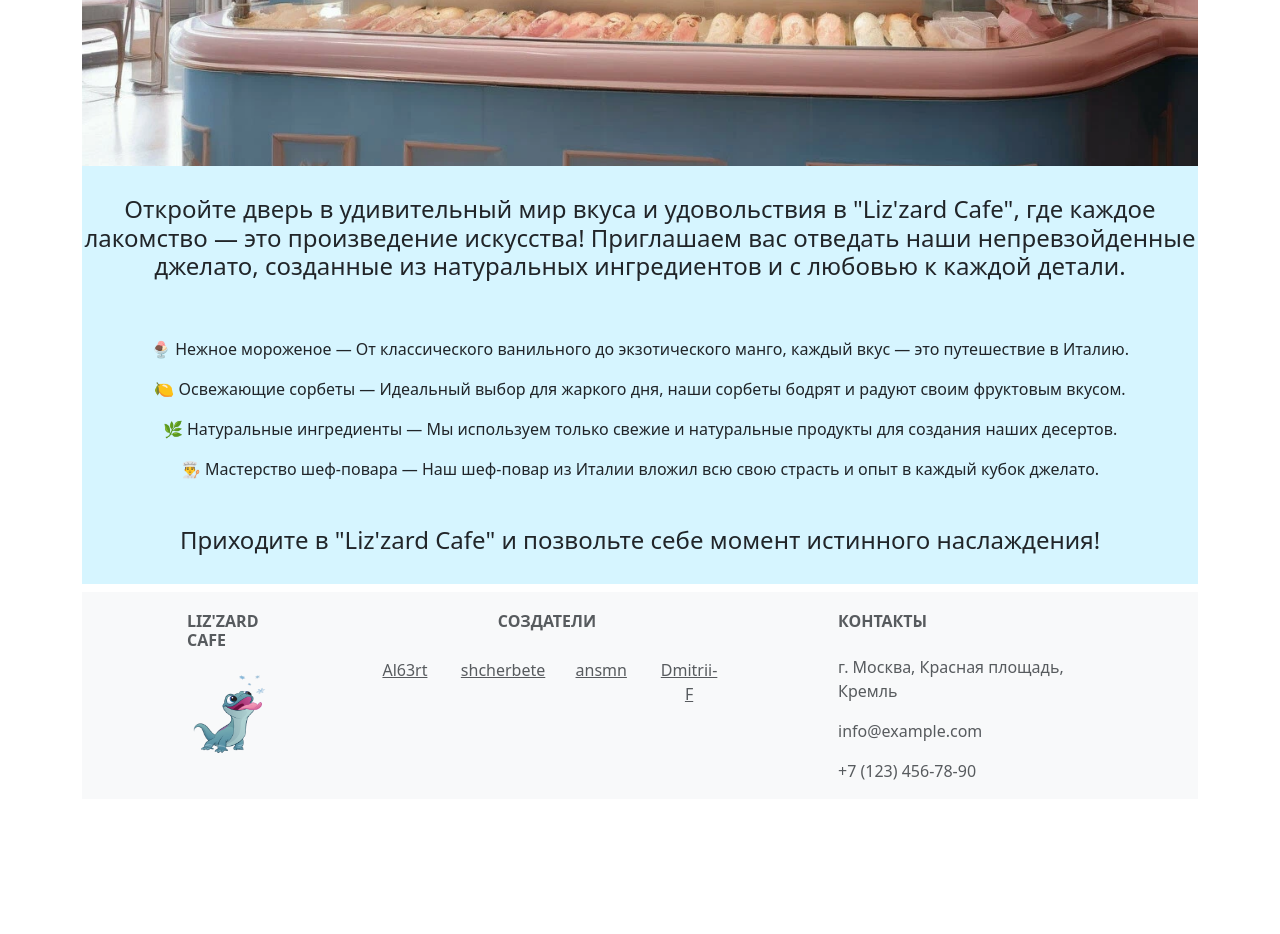
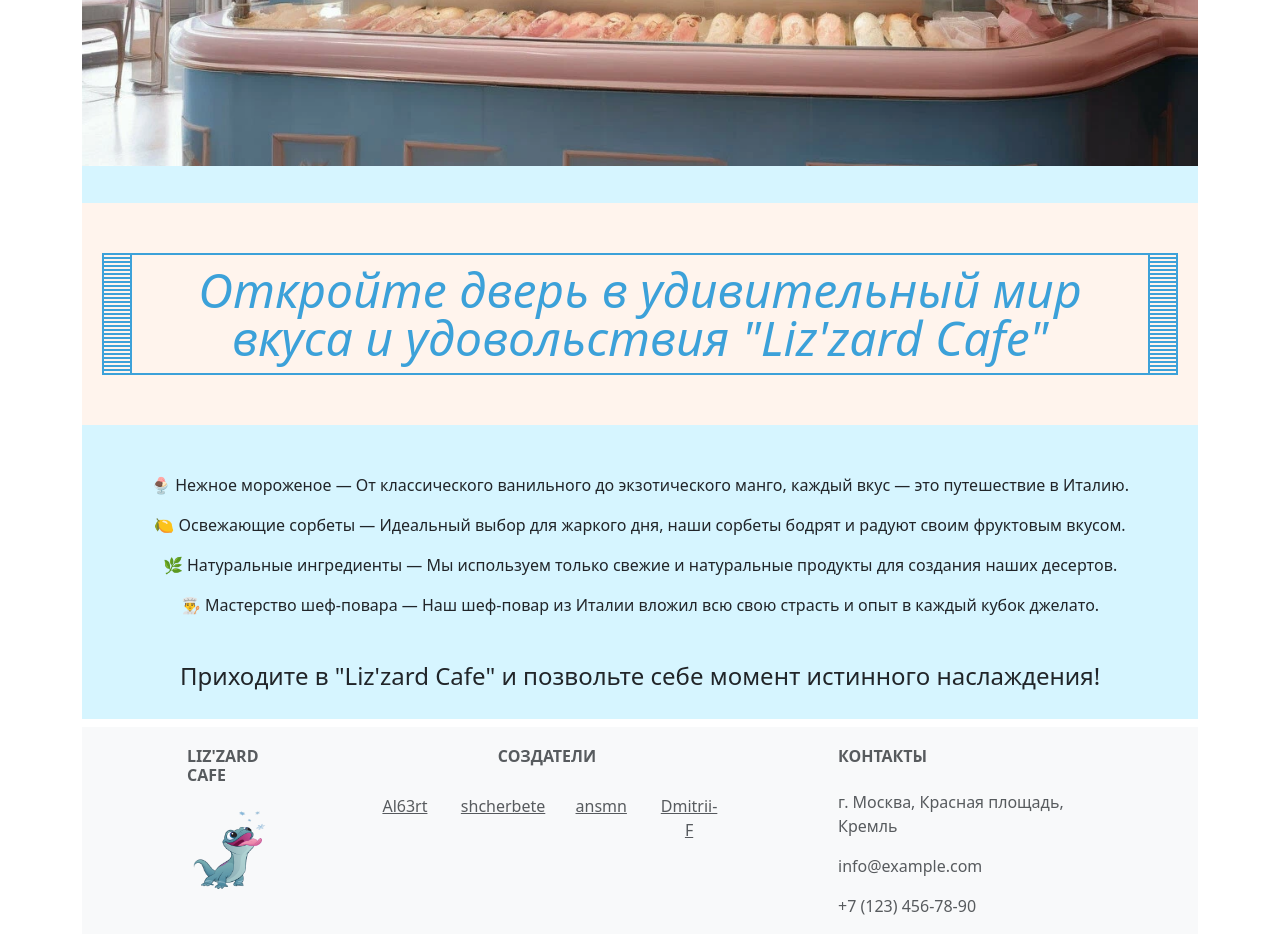
Before and after one commit to Dmitrii-F/icecream_bar, a Django app: page / in a window 1280 px wide. Shown: the part 530-1464 px from the top of the page. Before the commit the page ends 1310 px from the top, so only its background shows below. Run offline with Django 5.2, Linux system fonts and the light colour scheme.

Commit message:
Изменения для коммита.

```diff
--- a/icecream/icecream_bar/static/main.css
+++ b/icecream/icecream_bar/static/main.css
@@ -82,3 +82,35 @@
 .color-order {
     background-color: #a2c8f2;
 }
+.one {
+  background: #FFF4ED;
+  padding: 50px 20px;
+  text-align: center;
+}
+.one h6 {
+  font-style: italic;
+  position: relative;
+  color: #3CA1D9;
+  display: inline-block;
+  border-top: 2px solid;
+  border-bottom: 2px solid;
+  font-size: 3em;
+  padding: 11px 60px;
+  margin: 0;
+  line-height: 1;
+}
+.one h6:before, .one h6:after {
+  content: "";
+  position: absolute;
+  top: 0;
+  width: 30px;
+  height: 100%;
+  border-left: 2px solid;
+  border-right: 2px solid;
+  background: repeating-linear-gradient(180deg, transparent, transparent 2px, #3CA1D9 2px, #3CA1D9 4px);
+}
+.one h6:before {left: 0;}
+.one h6:after {right: 0;}
+@media (max-width: 420px) {
+  .one h4 {font-size: 2em;}
+}
--- a/icecream/icecream_bar/templates/icecream_bar/index.html
+++ b/icecream/icecream_bar/templates/icecream_bar/index.html
@@ -6,9 +6,9 @@
     <div class="container text-center ">
         <div class="bg"></div>
         <div class="color-index">
-            <h4><br> Откройте дверь в удивительный мир вкуса и удовольствия в "Liz'zard Cafe", где каждое лакомство —
-                это произведение искусства! Приглашаем вас отведать наши непревзойденные джелато, созданные из
-                натуральных ингредиентов и с любовью к каждой детали.</h4>
+            <h4><br></h4>
+            <div class="one"><h6> Откройте дверь в удивительный мир вкуса и удовольствия "Liz'zard Cafe"</h6>
+            </div>
 
             <p><br><br> 🍨 Нежное мороженое — От классического ванильного до экзотического манго, каждый вкус — это
                 путешествие в Италию.</p>
```
